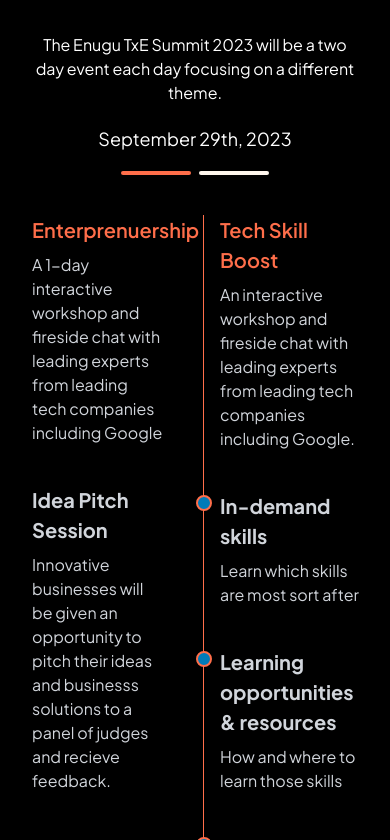
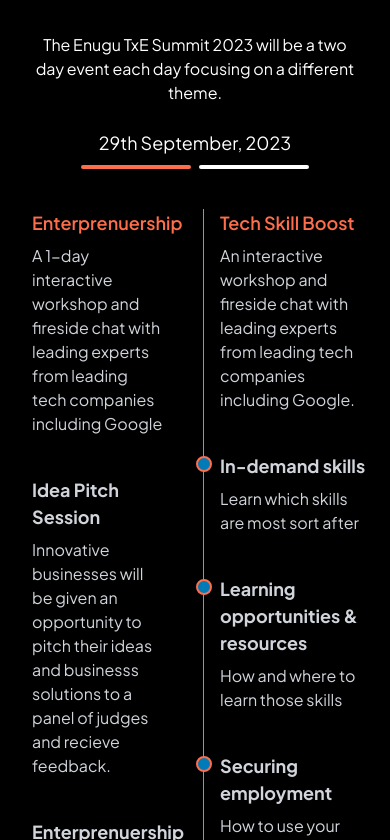
Before and after one commit to TxEAfrica/TxE-FE, a React (Create React App) app: page / in a window 390 px wide. Shown: the part 2644-3484 px from the top of the page. Built offline with nearby package versions, Linux system fonts and the light colour scheme.

Commit message:
more ui changes

```diff
--- a/src/landingPage/Landing.css
+++ b/src/landingPage/Landing.css
@@ -57,6 +57,14 @@
 		/* justify-content: space-between;
 	z-index: 1000; */
 	}
+	.line-holder {
+		display: flex;
+		flex-direction: column;
+		align-items: end;
+	}
+	.lines {
+		width: 300px;
+	}
 }
 @media screen and (max-width: 1200px) {
 	.nav-holder {
@@ -68,6 +76,14 @@
 		padding: 10px 20px;
 		/* justify-content: space-between;
 	z-index: 1000; */
+	}
+	.line-holder {
+		display: flex;
+		flex-direction: column;
+		align-items: end;
+	}
+	.lines {
+		width: 300px;
 	}
 }
 @media screen and (max-width: 1024px) {
@@ -81,6 +97,14 @@
 		/* justify-content: space-between;
 	z-index: 1000; */
 	}
+	.line-holder {
+		display: flex;
+		flex-direction: column;
+		align-items: end;
+	}
+	.lines {
+		width: 250px;
+	}
 }
 @media screen and (max-width: 996px) {
 	.nav-holder {
@@ -92,6 +116,16 @@
 		padding: 10px 20px;
 		/* justify-content: space-between;
 	z-index: 1000; */
+	}
+}
+@media screen and (max-width: 767px) {
+	.line-holder {
+		display: flex;
+		flex-direction: column;
+		align-items: center;
+	}
+	.lines {
+		width: 250px;
 	}
 }
 @media screen and (max-width: 575px) {
@@ -511,11 +545,12 @@
 }
 @media screen and (max-width: 768px) {
 	.highlight-container {
+		margin-top: 50px;
 		padding: 0 5%;
 		display: flex;
 		flex-direction: column;
 		align-items: center;
-		gap: 30px;
+		gap: 20px;
 	}
 	.highlight-box {
 		padding: 0;
@@ -628,7 +663,9 @@
 		padding: 0 3%;
 		align-items: center;
 	}
-
+	#event-schedule {
+		margin-top: 60px;
+	}
 	#event-schedule {
 		padding: 40px 0;
 	}
@@ -679,6 +716,9 @@
 	.event-container {
 		margin: 20px auto;
 	}
+	#event-schedule {
+		margin-top: 40px;
+	}
 }
 @media screen and (max-width: 480px) {
 	.event-container {
@@ -707,7 +747,7 @@
 	}
 
 	#schedule-split h1 {
-		font-size: 20px;
+		font-size: 18px;
 	}
 	#date {
 		display: flex;
@@ -774,6 +814,14 @@
 	}
 }
 
+/* -----------------------photos---------------------------- */
+
+@media screen and (max-width: 768px) {
+	#photos {
+		margin-top: 40px;
+	}
+}
+
 /* --------------------footer-------------------------- */
 
 #footer {
--- a/src/landingPage/sections/Counter/CountUpAnimation.module.css
+++ b/src/landingPage/sections/Counter/CountUpAnimation.module.css
@@ -144,7 +144,7 @@
 	}
 
 	.countItem h1 {
-		font-size: 30px;
+		font-size: 40px;
 		text-align: right;
 	}
 	.countItem p {
--- a/src/landingPage/sections/EventSchedule.jsx
+++ b/src/landingPage/sections/EventSchedule.jsx
@@ -19,13 +19,11 @@ const EventSchedule = () => {
 					</p>
 				</div>
 				<div>
-					<div
-						id="date"
-						className="text-lg text-right font-normal mt-5">
-						September 29th, 2023
-						<div className="flex space-x-2 mt-2 flex justify-center items-center lg:justify-start lines">
-							<div className="w-36 h-1 rounded-full bg-orange"></div>
-							<div className="w-36 h-1 rounded-full bg-orange-50"></div>
+					<div className="text-lg text-white mt-6 flex flex-col justify-center items-center line-holder">
+						29th September, 2023
+						<div className="flex space-x-2 mt-2 lines">
+							<div className="w-56 h-1 rounded-full bg-orange"></div>
+							<div className="w-56 h-1 rounded-full bg-white"></div>
 						</div>
 					</div>
 				</div>
--- a/src/landingPage/sections/PhotoSpeaks.jsx
+++ b/src/landingPage/sections/PhotoSpeaks.jsx
@@ -35,7 +35,9 @@ const PhotoSpeaks = () => {
 					</div>
 				</div>
 			</div>
-			<div className="grid grid-cols-2 gap-2 md:px-20">
+			<div
+				id="photos"
+				className="grid grid-cols-2 gap-2 md:px-20">
 				<div
 					className="aspect-w-3 aspect-h-2 rounded-md overflow-hidden cursor-pointer"
 					onClick={() => handleImageClick(photo1)}>
```
